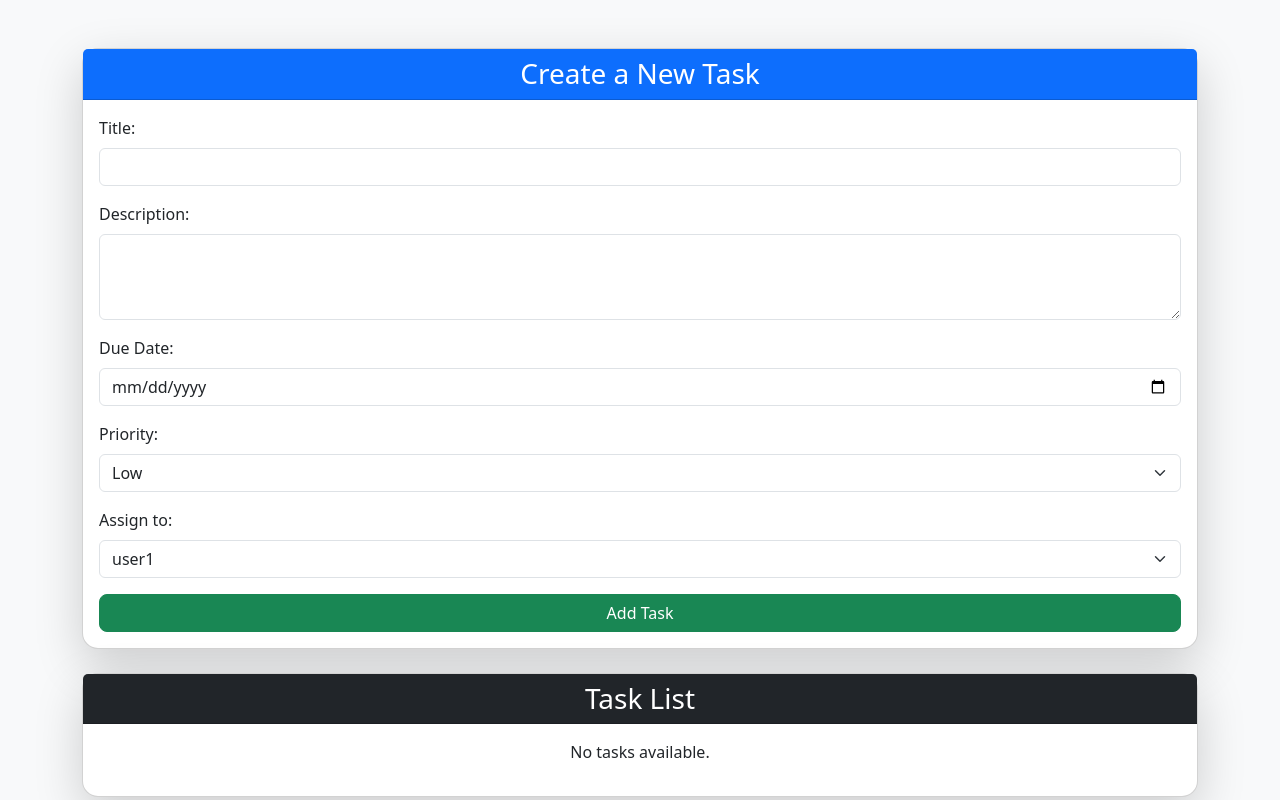
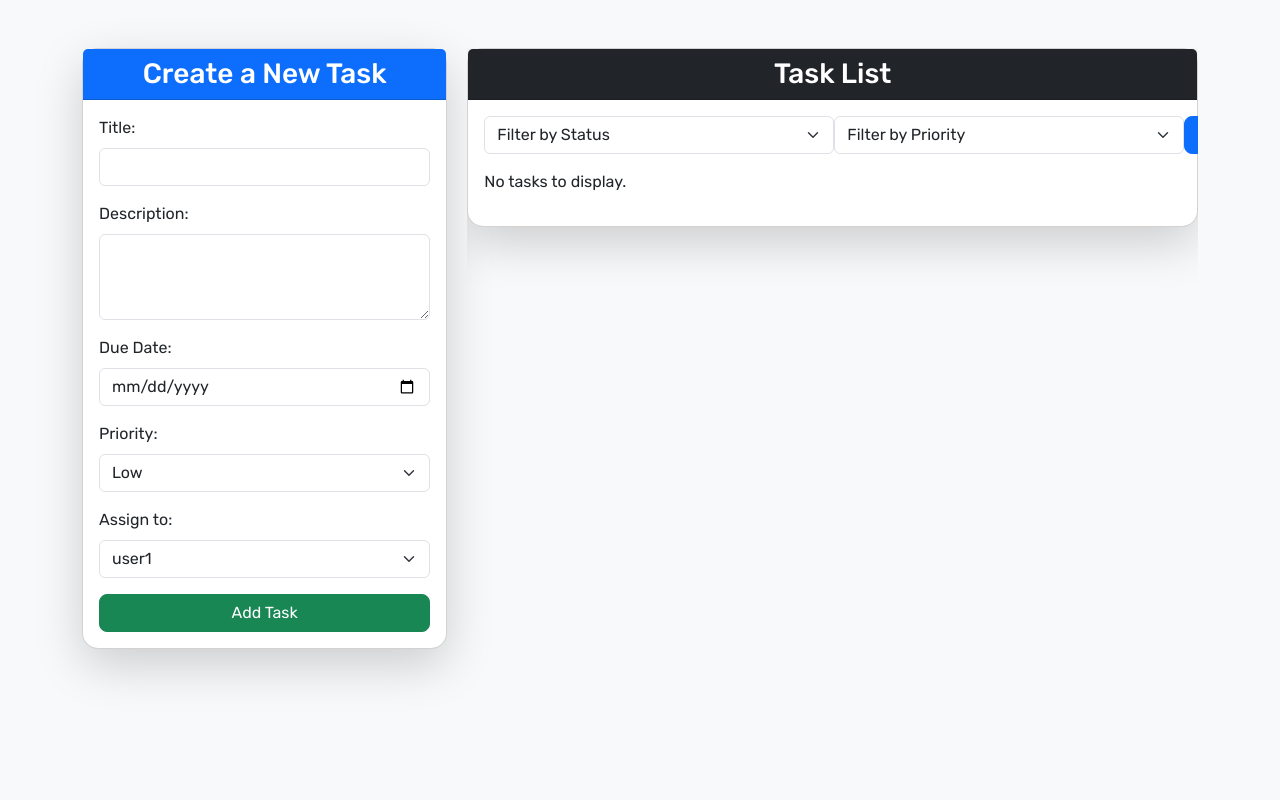
Before and after one commit to nclbrb/ListManagement, a PHP site: page / in a window 1280 px wide. Run offline with PHP 8.4, Linux system fonts and the light colour scheme.

Commit message:
task_view_delete
These files now contain the task view and task delete.

```diff
--- /dev/null
+++ b/index.css
@@ -0,0 +1,41 @@
+body {
+    background-color: #f8f9fa;
+    font-family: "Rubik", serif;
+}
+
+
+
+.card {
+    border-radius: 1rem;
+}
+
+.modal-content {
+    border-radius: 1rem;
+}
+
+.btn {
+    border-radius: 0.5rem;
+}
+
+.alert-container {
+    position: fixed;
+    top: 0;
+    left: 0;
+    right: 0;
+    z-index: 1050;
+}
+.container {
+    display: flex;
+    justify-content: space-between;
+}
+
+.task-list {
+    height: 600px; /* Set fixed height */
+    overflow-y: auto; /* Enable vertical scrolling */
+    flex: 2;
+}
+
+.task-form {
+    flex: 1;
+    margin-right: 20px;
+}
--- a/index.php
+++ b/index.php
@@ -21,46 +21,70 @@ if ($_SERVER["REQUEST_METHOD"] == "POST" && isset($_POST['add_task'])) {
     $priority = $_POST['priority'];
     $assigned_user = $_POST['assigned_user'];
 
+    // Add default status "To Do"
     $task = [
         'title' => $title,
         'description' => $description,
         'due_date' => $due_date,
         'priority' => $priority,
-        'assigned_user' => $assigned_user // Task assignment
+        'assigned_user' => $assigned_user,
+        'status' => 'To Do'  // Default status
     ];
 
     $_SESSION['tasks'][] = $task;
 
+    // Sort the tasks by due date
+    usort($_SESSION['tasks'], function($a, $b) {
+        return strtotime($a['due_date']) - strtotime($b['due_date']);
+    });
 
     $_SESSION['notifications'][$assigned_user][] = "You have been assigned a new task: $title";
 
-    $_SESSION['new_notification_user'] = $assigned_user; // Store the user that has a notification
+    $_SESSION['new_notification_user'] = $assigned_user;
 }
 
 // Handle task update
 if ($_SERVER["REQUEST_METHOD"] == "POST" && isset($_POST['update_task'])) {
     $index = $_POST['task_index'];
+    $status = $_POST['status'];  // Get status from the form
     $_SESSION['tasks'][$index] = [
         'title' => trim($_POST['title']),
         'description' => trim($_POST['description']),
         'due_date' => $_POST['due_date'],
         'priority' => $_POST['priority'],
-        'assigned_user' => $_POST['assigned_user']
+        'assigned_user' => $_POST['assigned_user'],
+        'status' => $status  // Update the status
     ];
+
+    // Sort the tasks by due date after update
+    usort($_SESSION['tasks'], function($a, $b) {
+        return strtotime($a['due_date']) - strtotime($b['due_date']);
+    });
+
     $message = "Task updated successfully!";
 }
 
-// Handle task update
-if ($_SERVER["REQUEST_METHOD"] == "POST" && isset($_POST['update_task'])) {
+// Handle task deletion
+if ($_SERVER["REQUEST_METHOD"] == "POST" && isset($_POST['delete_task'])) {
     $index = $_POST['task_index'];
-    $_SESSION['tasks'][$index] = [
-        'title' => trim($_POST['title']),
-        'description' => trim($_POST['description']),
-        'due_date' => $_POST['due_date'],
-        'priority' => $_POST['priority']
-    ];
-    $message = "Task updated successfully!";
+    unset($_SESSION['tasks'][$index]);
+    $_SESSION['tasks'] = array_values($_SESSION['tasks']); // Re-index array after deletion
+    // Sort the tasks after deletion
+    usort($_SESSION['tasks'], function($a, $b) {
+        return strtotime($a['due_date']) - strtotime($b['due_date']);
+    });
+    $message = "Task deleted successfully!";
 }
+
+// Filter tasks by status and priority
+$status_filter = isset($_POST['status_filter']) ? $_POST['status_filter'] : '';
+$priority_filter = isset($_POST['priority_filter']) ? $_POST['priority_filter'] : '';
+
+$filtered_tasks = array_filter($_SESSION['tasks'], function($task) use ($status_filter, $priority_filter) {
+    $status_match = ($status_filter == '' || $task['status'] == $status_filter);
+    $priority_match = ($priority_filter == '' || $task['priority'] == $priority_filter);
+    return $status_match && $priority_match;
+});
 ?>
 
 <!DOCTYPE html>
@@ -68,28 +92,16 @@ if ($_SERVER["REQUEST_METHOD"] == "POST" && isset($_POST['update_task'])) {
 <head>
     <meta charset="UTF-8">
     <meta name="viewport" content="width=device-width, initial-scale=1">
-    <title>Task Manager (Session-Based)</title>
+    <title>Task Manager</title>
+    <link href="https://cdn.jsdelivr.net/npm/bootstrap@5.3.0/dist/css/bootstrap.min.css" rel="stylesheet">
+    <link rel="preconnect" href="https://fonts.googleapis.com">
+    <link rel="preconnect" href="https://fonts.gstatic.com" crossorigin>
+    <link href="https://fonts.googleapis.com/css2?family=Rubik:ital,wght@0,300..900;1,300..900&display=swap" rel="stylesheet">
+    <link rel="stylesheet" href="index.css">
 
-    <link href="https://cdn.jsdelivr.net/npm/bootstrap@5.3.0/dist/css/bootstrap.min.css" rel="stylesheet">
-    <style>
-        body { background-color: #f8f9fa; }
-        .card { border-radius: 1rem; }
-        .modal-content { border-radius: 1rem; }
-        .btn { border-radius: 0.5rem; }
-
-        .alert-container {
-            position: fixed;
-            top: 0;
-            left: 0;
-            right: 0;
-            z-index: 1050;
-        }
-
-    </style>
 </head>
 <body>
 <div class="container mt-5">
-
     <?php if (isset($_SESSION['new_notification_user'])): ?>
         <div class="alert-container">
             <div class="alert alert-info alert-dismissible fade show" role="alert">
@@ -97,13 +109,11 @@ if ($_SERVER["REQUEST_METHOD"] == "POST" && isset($_POST['update_task'])) {
                 <button type="button" class="btn-close" data-bs-dismiss="alert" aria-label="Close"></button>
             </div>
         </div>
-        <script>
 
-            alert('You have been assigned a new task!');
-        </script>
-        <?php unset($_SESSION['new_notification_user']);  ?>
+        <?php unset($_SESSION['new_notification_user']); ?>
     <?php endif; ?>
 
+    <div class="task-form">
         <div class="card shadow-lg">
             <div class="card-header bg-primary text-white text-center">
                 <h3 class="mb-0">Create a New Task</h3>
@@ -142,22 +152,40 @@ if ($_SERVER["REQUEST_METHOD"] == "POST" && isset($_POST['update_task'])) {
                 </form>
             </div>
         </div>
+    </div>
 
-    <!-- Confirmation Message -->
-    <?php if (isset($message)): ?>
-        <div class="alert alert-success alert-dismissible fade show mt-3" role="alert">
-            <?= htmlspecialchars($message) ?>
-            <button type="button" class="btn-close" data-bs-dismiss="alert" aria-label="Close"></button>
-        </div>
-    <?php endif; ?>
-
-    <!-- Task List -->
-    <div class="card shadow-lg mt-4">
+    <!-- Task List Section -->
+    <div class="task-list">
+        <div class="card shadow-lg">
             <div class="card-header bg-dark text-white text-center">
                 <h3 class="mb-0">Task List</h3>
             </div>
             <div class="card-body">
-            <?php if (!empty($_SESSION['tasks'])): ?>
+                <form method="POST" class="mb-3">
+                    <div class="d-flex justify-content-between">
+                        <div>
+                            <select name="status_filter" class="form-select" style="width: 350px;">
+                                <option value="">Filter by Status</option>
+                                <option value="To Do" <?= $status_filter == 'To Do' ? 'selected' : '' ?>>To Do</option>
+                                <option value="In Progress" <?= $status_filter == 'In Progress' ? 'selected' : '' ?>>In Progress</option>
+                                <option value="Completed" <?= $status_filter == 'Completed' ? 'selected' : '' ?>>Completed</option>
+                            </select>
+                        </div>
+                        <div>
+                            <select name="priority_filter" class="form-select" style="width: 350px;">
+                                <option value="">Filter by Priority</option>
+                                <option value="Low" <?= $priority_filter == 'Low' ? 'selected' : '' ?>>Low</option>
+                                <option value="Medium" <?= $priority_filter == 'Medium' ? 'selected' : '' ?>>Medium</option>
+                                <option value="High" <?= $priority_filter == 'High' ? 'selected' : '' ?>>High</option>
+                            </select>
+                        </div>
+                        <div>
+                            <button type="submit" class="btn btn-primary">Filter</button>
+                        </div>
+                    </div>
+                </form>
+
+                <?php if (!empty($filtered_tasks)): ?>
                     <table class="table table-bordered table-hover">
                         <thead class="table-dark text-center">
                             <tr>
@@ -166,26 +194,28 @@ if ($_SERVER["REQUEST_METHOD"] == "POST" && isset($_POST['update_task'])) {
                                 <th>Due Date</th>
                                 <th>Priority</th>
                                 <th>Assigned User</th>
-
+                                <th>Status</th>
                                 <th>Actions</th>
                             </tr>
                         </thead>
                         <tbody>
-                        <?php foreach ($_SESSION['tasks'] as $index => $task): ?>
+                            <?php foreach ($filtered_tasks as $index => $task): ?>
                                 <tr>
                                     <td><?= htmlspecialchars($task['title']) ?></td>
                                     <td><?= htmlspecialchars($task['description']) ?></td>
                                     <td><?= htmlspecialchars($task['due_date']) ?></td>
                                     <td><?= htmlspecialchars($task['priority']) ?></td>
                                     <td><?= htmlspecialchars($task['assigned_user']) ?></td>
-
-
+                                    <td><?= isset($task['status']) ? htmlspecialchars($task['status']) : 'Not Set' ?></td>
                                     <td class="text-center">
                                         <button class="btn btn-warning btn-sm" data-bs-toggle="modal" data-bs-target="#editModal<?= $index ?>">Edit</button>
+                                        <form method="POST" style="display:inline;">
+                                            <input type="hidden" name="task_index" value="<?= $index ?>">
+                                            <button type="submit" name="delete_task" class="btn btn-danger btn-sm">Delete</button>
+                                        </form>
                                     </td>
                                 </tr>
 
-                            <!-- Edit Modal -->
                                 <div class="modal fade" id="editModal<?= $index ?>" tabindex="-1">
                                     <div class="modal-dialog">
                                         <div class="modal-content">
@@ -198,7 +228,7 @@ if ($_SERVER["REQUEST_METHOD"] == "POST" && isset($_POST['update_task'])) {
                                                     <input type="hidden" name="task_index" value="<?= $index ?>">
                                                     <div class="mb-3">
                                                         <label class="form-label">Title:</label>
-                                                    <input type="text" name="title" class="form-control" value="<?= htmlspecialchars($task['title']) ?>" required>
+                                                        <input type="text" name="title" value="<?= htmlspecialchars($task['title']) ?>" class="form-control" required>
                                                     </div>
                                                     <div class="mb-3">
                                                         <label class="form-label">Description:</label>
@@ -206,7 +236,7 @@ if ($_SERVER["REQUEST_METHOD"] == "POST" && isset($_POST['update_task'])) {
                                                     </div>
                                                     <div class="mb-3">
                                                         <label class="form-label">Due Date:</label>
-                                                    <input type="date" name="due_date" class="form-control" value="<?= htmlspecialchars($task['due_date']) ?>" required>
+                                                        <input type="date" name="due_date" value="<?= $task['due_date'] ?>" class="form-control" required>
                                                     </div>
                                                     <div class="mb-3">
                                                         <label class="form-label">Priority:</label>
@@ -216,17 +246,23 @@ if ($_SERVER["REQUEST_METHOD"] == "POST" && isset($_POST['update_task'])) {
                                                             <option value="High" <?= $task['priority'] == 'High' ? 'selected' : '' ?>>High</option>
                                                         </select>
                                                     </div>
-
                                                     <div class="mb-3">
-                                                    <label class="form-label">Assign to:</label>
+                                                        <label class="form-label">Assigned User:</label>
                                                         <select name="assigned_user" class="form-select">
                                                             <?php foreach ($_SESSION['users'] as $user): ?>
                                                                 <option value="<?= $user ?>" <?= $task['assigned_user'] == $user ? 'selected' : '' ?>><?= $user ?></option>
                                                             <?php endforeach; ?>
                                                         </select>
                                                     </div>
-
-                                                <button type="submit" name="update_task" class="btn btn-primary w-100">Save Changes</button>
+                                                    <div class="mb-3">
+                                                        <label class="form-label">Status:</label>
+                                                        <select name="status" class="form-select">
+                                                            <option value="To Do" <?= $task['status'] == 'To Do' ? 'selected' : '' ?>>To Do</option>
+                                                            <option value="In Progress" <?= $task['status'] == 'In Progress' ? 'selected' : '' ?>>In Progress</option>
+                                                            <option value="Completed" <?= $task['status'] == 'Completed' ? 'selected' : '' ?>>Completed</option>
+                                                        </select>
+                                                    </div>
+                                                    <button type="submit" name="update_task" class="btn btn-success w-100">Update Task</button>
                                                 </form>
                                             </div>
                                         </div>
@@ -236,8 +272,9 @@ if ($_SERVER["REQUEST_METHOD"] == "POST" && isset($_POST['update_task'])) {
                         </tbody>
                     </table>
                 <?php else: ?>
-                <p class="text-center">No tasks available.</p>
+                    <p>No tasks to display.</p>
                 <?php endif; ?>
+            </div>
         </div>
     </div>
 </div>
```
Lines whose indentation alone changed are shown as unchanged.
